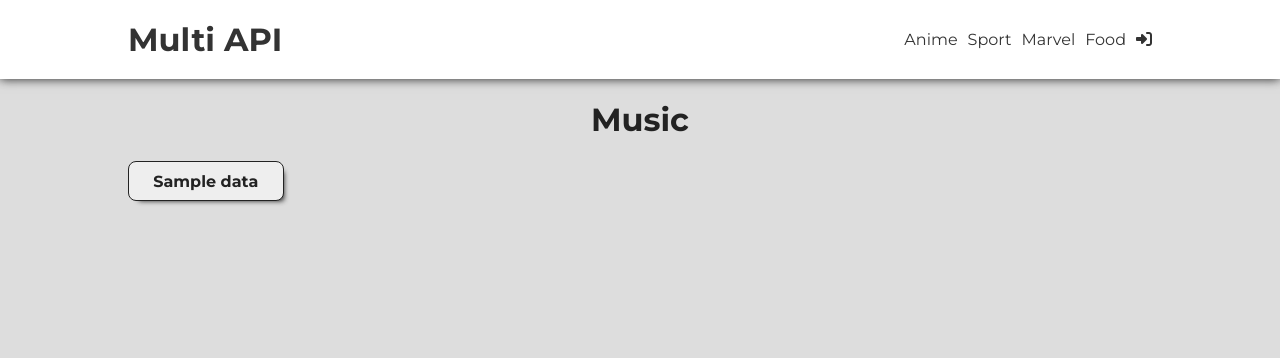
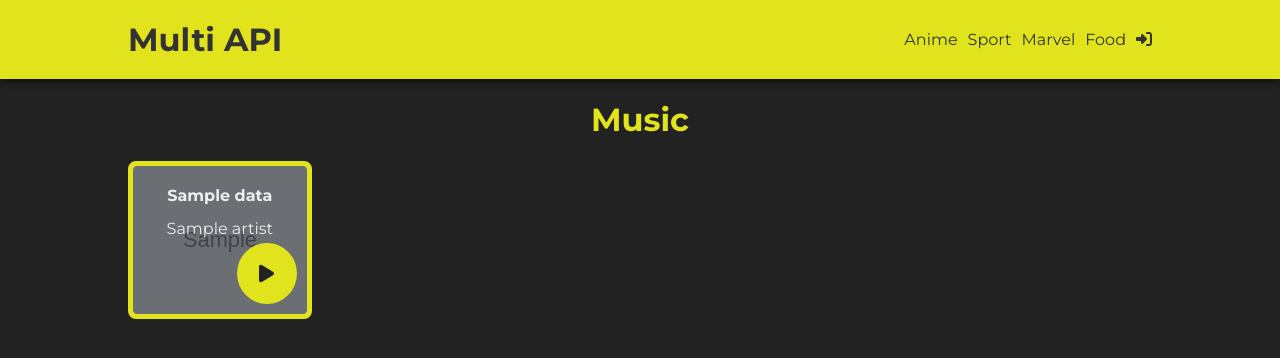
Before and after one commit to dylanguichard/MultiAPI, a Django app: page /music/ in a window 1280 px wide. Shown: the top 358 px of the page. Run offline with Django 4.2, Linux system fonts and the light colour scheme; tables that the repository leaves empty hold one stand-in row (values such as "Sample post"); grey boxes marked "Sample" are stand-in pictures; a database or web service that is not in the repository returns one stand-in record (values such as "Sample title"); data that the repository does not hold is empty; parts of the project's set-up code (start-up, migrations or seed data) failed here and were passed over; some libraries are stand-ins or nearby versions.

Commit message:
Music home avec lecteur

```diff
--- /dev/null
+++ b/use_external_api/use_external_api/static/audio.js
@@ -0,0 +1,22 @@
+document.addEventListener("DOMContentLoaded", function () {
+  // Your script here
+  console.log("DOM fully loaded and parsed");
+  const cards = document.querySelectorAll(".card");
+  cards.forEach((card) => {
+    const el = card.querySelector(".preview");
+    const playBtnEl = el.querySelector(".btnPlay");
+    const pauseBtnEl = el.querySelector(".btnPause");
+    const audioEl = el.querySelector("audio");
+
+    playBtnEl.addEventListener("click", () => {
+      audioEl.play();
+      pauseBtnEl.classList.remove("hidden");
+      playBtnEl.classList.add("hidden");
+    });
+    pauseBtnEl.addEventListener("click", () => {
+      audioEl.pause();
+      playBtnEl.classList.remove("hidden");
+      pauseBtnEl.classList.add("hidden");
+    });
+  });
+});
--- a/use_external_api/use_external_api/static/base.css
+++ b/use_external_api/use_external_api/static/base.css
@@ -1,13 +1,15 @@
 @font-face {
-  font-family: 'Montserrat';
+  font-family: "Montserrat";
   src: url(Montserrat.ttf);
 }
 
-body, input {
-  font-family: 'Montserrat';
+body,
+input {
+  font-family: "Montserrat";
   color: #222;
 }
-a, a:visited {
+a,
+a:visited {
   color: #333;
   text-decoration: none;
   position: relative;
@@ -33,7 +35,7 @@ a:not(.icon):hover::after {
 body {
   margin: 0;
   padding: 0;
-  background-color: #DDD;
+  background-color: #ddd;
 }
 
 header {
@@ -42,8 +44,8 @@ header {
   align-items: center;
   width: 80%;
   padding: 20px 10%;
-  background-color: #FFF;
-  box-shadow: 0 0 10px 0px;
+  background-color: #fff;
+  box-shadow: 0 0 10px 0px #000;
 }
 
 header h1 {
--- /dev/null
+++ b/use_external_api/use_external_api/static/music.css
@@ -0,0 +1,57 @@
+body {
+  background-color: #222;
+  color: #e1e31c;
+}
+
+header {
+  background-color: #e1e31c;
+}
+
+.card {
+  position: relative;
+  border: none;
+  gap: 5px;
+  padding: 10px;
+  align-items: center;
+  box-shadow: none;
+  border: 5px solid #e1e31c;
+}
+
+.card span {
+  z-index: 2;
+  color: #eee;
+}
+
+.card img {
+  z-index: 1;
+  position: absolute;
+  left: 0;
+  top: 0;
+  height: 100%;
+  border-radius: 4px;
+  filter: brightness(0.5);
+}
+
+.preview {
+  z-index: 2;
+  align-self: flex-end;
+}
+
+.mediaBtn {
+  text-align: center;
+  width: 20px;
+  height: fit-content;
+  background-color: #e1e31c;
+  color: #222;
+  padding: 20px;
+  border-radius: 50%;
+}
+
+.mediaBtn i {
+  font-size: 20px;
+  transform: translateY(1px);
+}
+
+.hidden {
+  display: none;
+}
--- a/use_external_api/use_external_api/templates/music.html
+++ b/use_external_api/use_external_api/templates/music.html
@@ -4,14 +4,24 @@
 {% block head %}
   <title>MultiAPI - Music</title>
   <link rel="stylesheet" href="{% static "lists.css" %}">
+  <link rel="stylesheet" href="{% static "music.css" %}">
+  <script src="{% static "audio.js" %}"></script>
 {% endblock head %}
 
 {% block content %}
   <h1>Music</h1>
   <div id="animes" class="cardList">
-  {% for music in musics %}
+  {% for track in tracks %}
     <div class="card">
-      <span class="title">{{ music.title }}</span>
+      <span class="title">{{ track.title }}</span>
+      <img src="{{ track.artist_img }}" />
+      <span class="artist">{{ track.artist_name }}</span>
+      <div class="preview">
+        <audio src="{{ track.preview }}"></audio>
+        <div class="mediaBtn btnPlay"><i class="fa-solid fa-play"></i></div>
+        <div class="mediaBtn btnPause hidden"><i class="fa-solid fa-pause"></i></div>
+
+      </div>
     </div>
   {% endfor %}
   </div>
--- a/use_external_api/use_external_api/views/music.py
+++ b/use_external_api/use_external_api/views/music.py
@@ -8,16 +8,25 @@ class MusicView(TemplateView):
     def get_context_data(self, **kwargs: any) -> dict[str, any]:
         context = super().get_context_data(**kwargs)
 
-        res = requests.get(
-            'https://api.deezer.com/playlist/908622995?index=0&limit=10')
-        print(res.json())
+        chart_url = "https://api.deezer.com/chart/0/tracks"
+        playlist_url = "https://api.deezer.com/playlist/908622995?index=0&limit=10"
 
-        musics = []
-        for music in res.json()['tracks']['data']:
-            musics.append({
-                'id': music['id'],
-                'title': music['title'],
-            })
-        context['musics'] = musics
+        context['tracks'] = getChartTracks()
 
         return context
+
+
+def getChartTracks():
+    chart_url = "https://api.deezer.com/chart/0/tracks"
+    res = requests.get(chart_url)
+    print(res.json())
+    tracks = []
+    for track in res.json()['data']:
+        tracks.append({
+            'id': track['id'],
+            'title': track['title'],
+            'artist_name': track['artist']['name'],
+            'artist_img': track['artist']['picture_medium'],
+            'preview': track['preview']
+        })
+    return tracks
```
